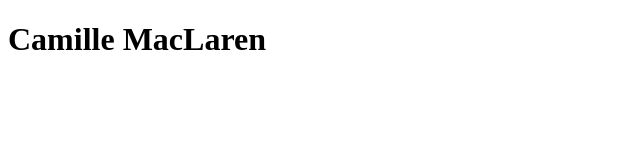
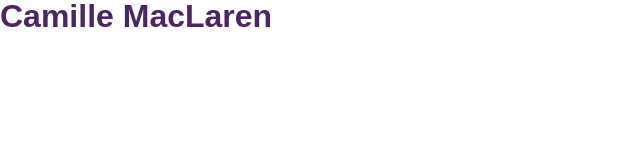
Before and after one commit to CYMcolor/Camille-M-Portfolio, a plain HTML site: page index.html in a window 1280 px wide. Shown: the whole page, without its empty margins (0-640 px from the left). Drawn offline with Linux system fonts and the light colour scheme.

Commit message:
linked css sheets
made links to the css sheets,
added icon,
added color pallet
made header dark purple

```diff
--- a/assets/css/style.css
+++ b/assets/css/style.css
@@ -0,0 +1,17 @@
+:root /*make variables*/
+{
+    /*color pallete*/
+  --light: #d6b9ed;
+  --mainColor: #9d53b3;
+  --dark: #4d2464;
+  --darkGreen: #3d4f0d;
+  --lightGreen: #7fad47;
+  --greyish: #cec0d5;
+
+}
+
+
+.header h1
+{
+    color: var(--dark);
+}
--- a/index.html
+++ b/index.html
@@ -4,16 +4,48 @@
 
 <head>
     <meta charset="UTF-8">
-    <meta http-equiv="X-UA-Compatible" content="IE=edge">
-    <meta name="viewport" content="width=device-width, initial-scale=1.0">
+    <link rel="icon" href="./assets/images/owl-icon.png" alt="simplified owl"/>
     <title>Camille MacLaren</title>
+    <link rel="stylesheet" href="./assets/css/reset.css"/>
+    <link rel="stylesheet" href="./assets/css/style.css"/>
 </head>
 
 
 <body>
-    <header>
+    <header class="header">
         <h1>Camille MacLaren</h1>
     </header>
+
+    <body>
+
+
+
+
+
+
+
+
+
+
+    </body>
+
+
+
+
+
+    <footer>
+
+    </footer>
+
+
+
+
+
+
+
+
+
+
 
 </body>
 
```
Also changed, not shown: assets/images/owl-icon.png.
